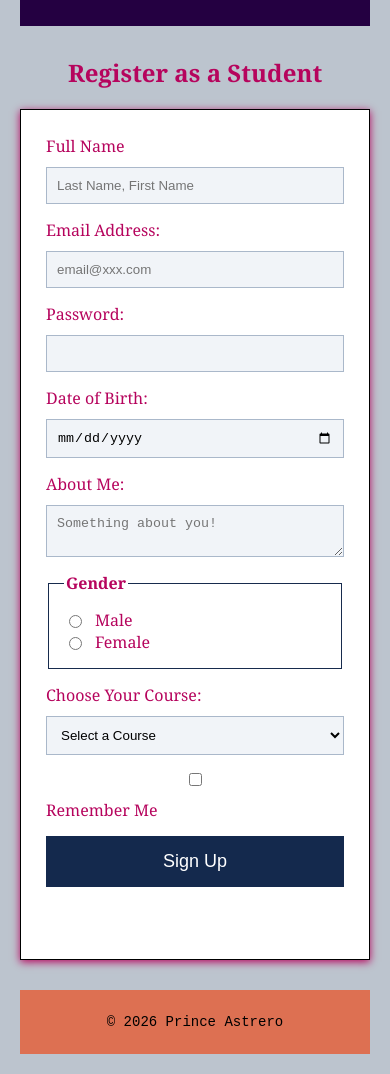
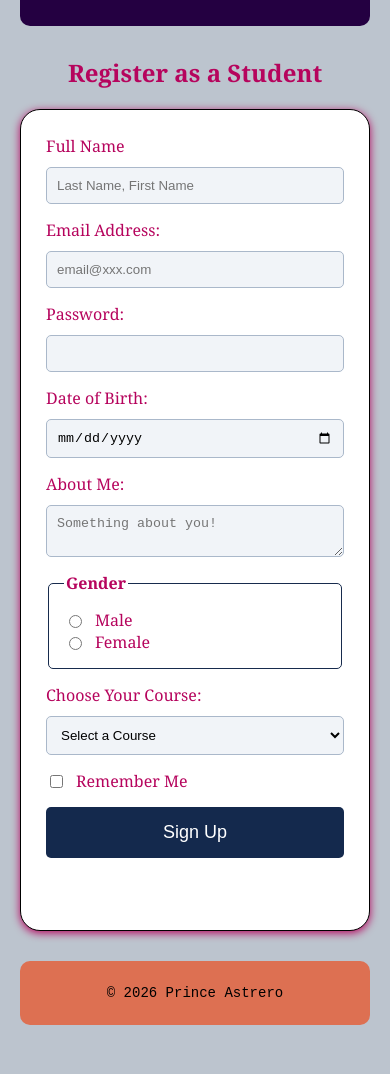
Before and after one commit to princejoshua20byu/CS140, a plain HTML site: page projects/forms/index.html in a window 390 px wide. Shown: the part 163-1237 px from the top of the page. After the commit the page ends 1208 px from the top, so only its background shows below. Drawn offline with Linux system fonts and the light colour scheme.

Commit message:
project form edited

```diff
--- a/projects/forms/forms.css
+++ b/projects/forms/forms.css
@@ -11,6 +11,7 @@ header {
     color: white;
     text-align: center;
     padding: 20px;
+    border-radius:10px;
 }
 
 footer {
@@ -21,6 +22,7 @@ footer {
     padding: 10px;
     margin-top: 30px;
     font-size: 14px;
+    border-radius:10px;
 }
 
 main {
@@ -36,11 +38,13 @@ form {
     padding: 25px;
     box-shadow: 0 2px 8px;
     border: thin solid black;
+     border-radius: 20px;
 }
 
 h2 {
     text-align: center;
     margin-bottom: 20px;
+
 }
 
 
@@ -51,6 +55,7 @@ form label {
 .form-row input {
     padding: 10px;
     background-color: #F1F4F8;
+    border-radius:5px;
 }
 
 .form-row input:focus {
@@ -68,11 +73,13 @@ form label {
     padding: 10px;
     background-color: #F1F4F8;
     border: 1px solid #AAB8CA;
+    border-radius:5px;
 }
 
 fieldset {
     padding: 15px;
     border: 1px solid #172B4D;
+    border-radius:5px;
 }
 
 legend {
@@ -85,6 +92,7 @@ button {
     color: white;
     border: none;
     cursor: pointer;
+    border-radius:5px;
 }
 
 input[type="radio"],
@@ -96,6 +104,7 @@ form div {
     display: flex;
     align-items: center;
     gap: 10px;
+
 }
 
 form div label {
@@ -150,4 +159,14 @@ fieldset div label {
     fieldset div label {
         width: auto;
     }
+
+    .checkbox-row{
+    flex-direction: row;
+    align-items: center;
+    justify-content: flex-start;
+    }
+
+    .checkbox-row label {
+    width: auto;
+    }
 }
--- a/projects/forms/index.html
+++ b/projects/forms/index.html
@@ -50,7 +50,7 @@
                 </div>
 
                 <div class="form-row">
-                <input type="radio" id="female" name="gender" value="female">
+                <input type="radio" id="female" name="gender" value="Female">
                 <label for="female">Female</label>
                 </div>
             </fieldset>
@@ -66,9 +66,9 @@
             </select>
             </div>
 
-                <div class="form-row">
-                <input type="checkbox" id="sports" name="interests" value="Sports">
-                <label for="sports">Remember Me</label>
+                <div class="form-row checkbox-row">
+                <input type="checkbox" id="remember" name="remember" value="yes">
+                <label for="remember">Remember Me</label>
                 </div>
 
             <button type="submit">Sign Up</button>
```
